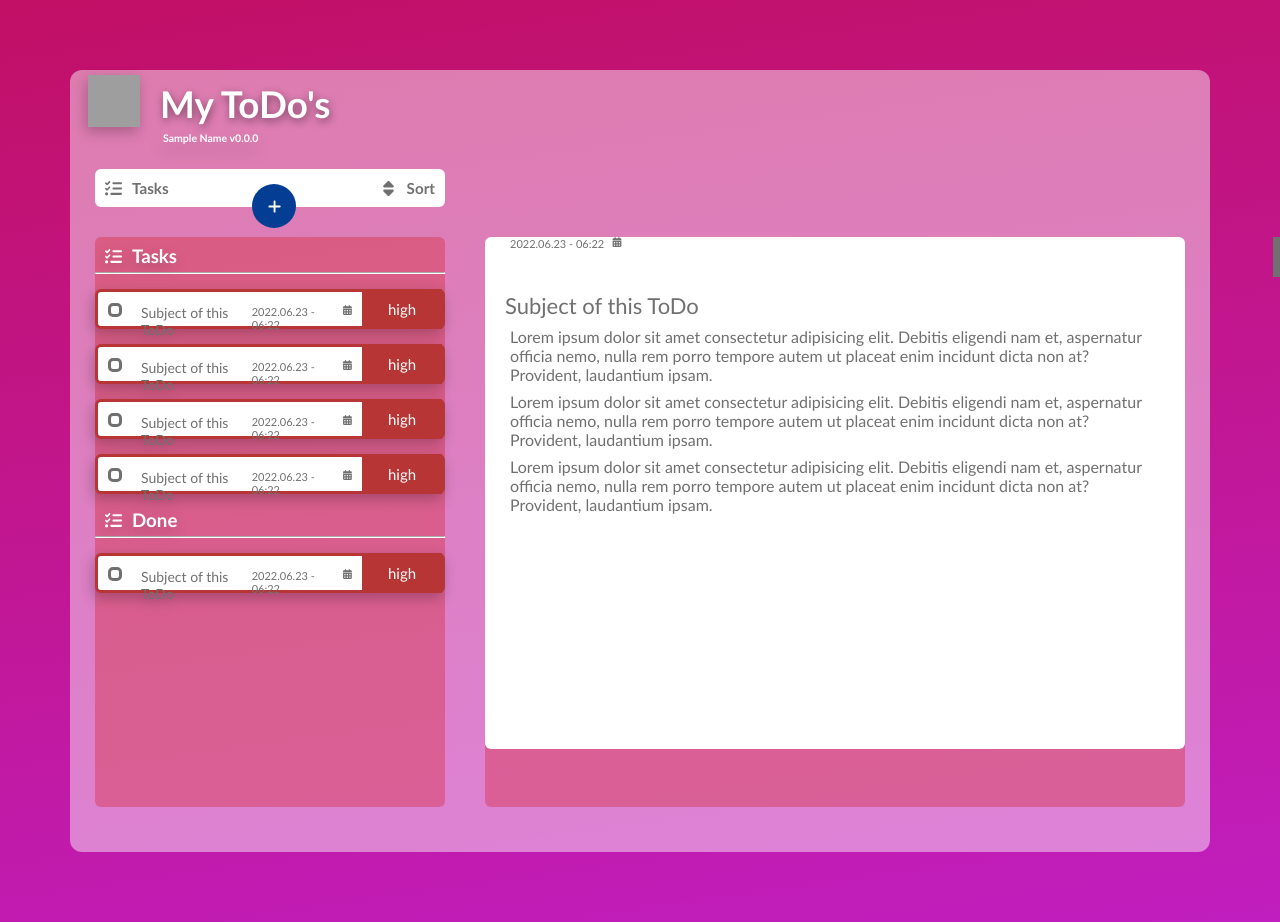
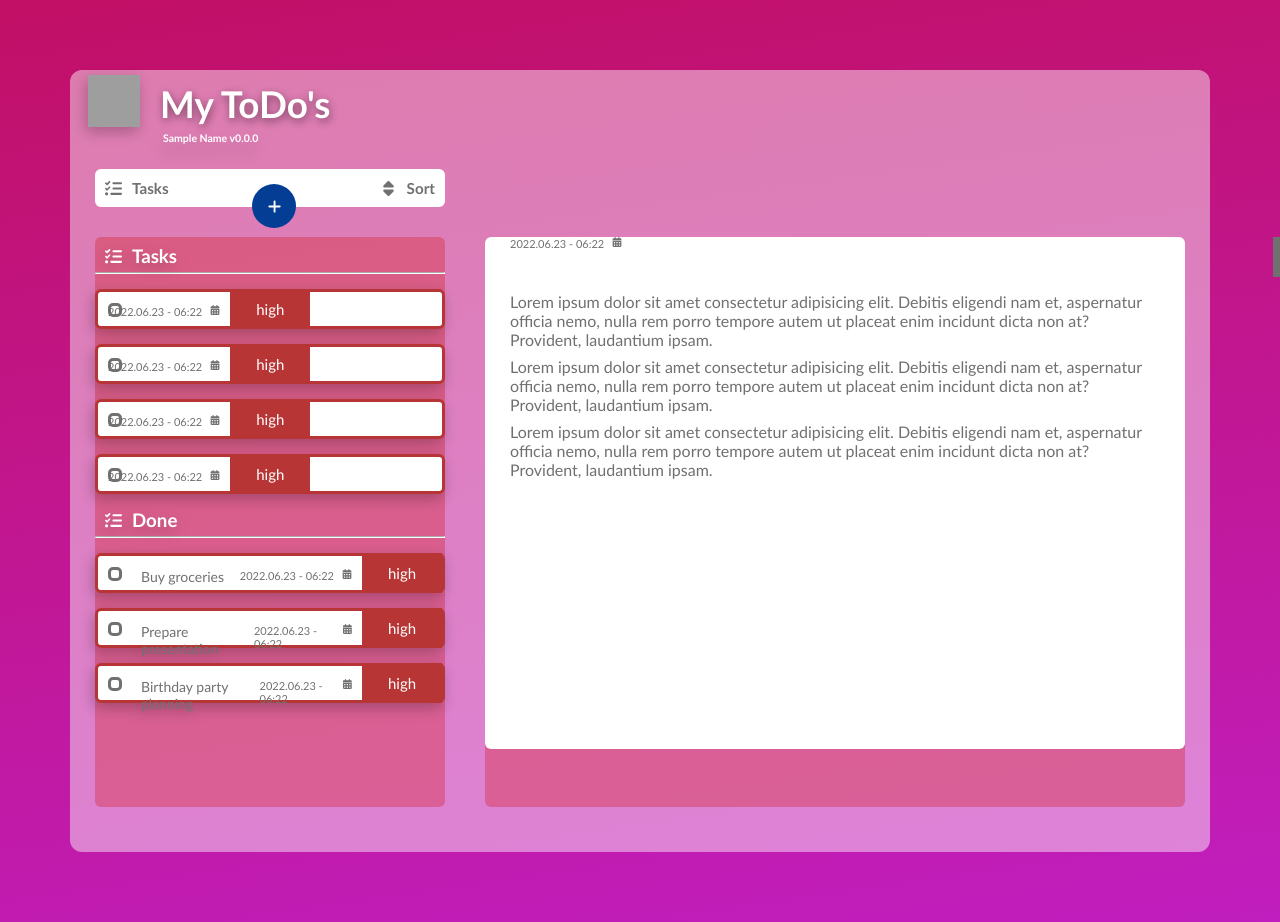
Before and after one commit to reza-nzri/vue-todo-app, a Vue app: page / in a window 1280 px wide. Shown: the top 922 px of the page. Built offline with nearby package versions, Linux system fonts and the light colour scheme; grey boxes are pictures that could not be loaded.

Commit message:
Send and prop drilling subject to child components such as TaskSubject.vue only wirh js

```diff
--- a/src/components/DoneListView.vue
+++ b/src/components/DoneListView.vue
@@ -1,10 +1,3 @@
-<script setup lang="ts">
-import { ref } from "vue";
-import TodoListElement from "@/components/TodoListElement.vue";
-
-const isChecked = ref(false);
-</script>
-
 <template>
   <div class="done-list-comp">
     <div class="done-topic">
@@ -14,9 +7,55 @@ const isChecked = ref(false);
 
     <hr class="hr-topic" />
 
-    <TodoListElement class="list" v-model="isChecked" />
+    <TodoListElement
+      v-for="task in tasks"
+      :key="task.id"
+      :task="task"
+      class="list"
+      v-model="isChecked"
+    />
   </div>
 </template>
+
+<script setup lang="ts">
+import { ref } from "vue";
+import TodoListElement from "@/components/TodoListElement.vue";
+
+const isChecked = ref(false);
+
+const tasks = ref([
+  {
+    id: "1",
+    subject: "Buy groceries",
+    description:
+      "Today, we need to buy groceries from the supermarket for the week. Items needed include milk, eggs, bread, fruits, and vegetables.",
+    dueDateTime: "2023-07-03T12:00:00",
+    priority: "high",
+    completed: false,
+    opened: true,
+  },
+  {
+    id: "2",
+    subject: "Prepare presentation",
+    description:
+      "Prepare a PowerPoint presentation for the team meeting scheduled tomorrow. The presentation should cover project updates, milestones, and future plans.",
+    dueDateTime: "2023-07-03T12:00:00",
+    priority: "medium",
+    completed: false,
+    opened: false,
+  },
+  {
+    id: "3",
+    subject: "Birthday party planning",
+    description:
+      "Organize and plan for John's birthday party this weekend. Tasks include inviting guests, ordering cake and decorations, and finalizing the venue.",
+    dueDateTime: "2023-07-03T12:00:00",
+    priority: "low",
+    completed: true,
+    opened: false,
+  },
+]);
+</script>
 
 <style scoped>
 .done-list-comp {
--- a/src/components/TaskSubject.vue
+++ b/src/components/TaskSubject.vue
@@ -1,12 +1,16 @@
-<script setup lang="ts"></script>
-
 <template>
   <div>
     <div class="task-subject">
-      <p class="subject-text">Subject of this ToDo</p>
+      <p class="subject-text">{{ subject }}</p>
     </div>
   </div>
 </template>
+
+<script setup>
+import { defineProps } from "vue";
+
+const props = defineProps(["subject"]);
+</script>
 
 <style scoped>
 .subject-text {
--- a/src/components/TodoListElement.vue
+++ b/src/components/TodoListElement.vue
@@ -1,13 +1,3 @@
-<script setup lang="ts">
-import { ref } from "vue";
-import CheckBoxComp from "@/components/CheckboxComp.vue";
-import TaskSubject from "@/components/TaskSubject.vue";
-import TimestampDisplay from "@/components/TimestampDisplay.vue";
-import PriorityIndicator from "@/components/PriorityIndicator.vue";
-
-const isChecked = ref(false);
-</script>
-
 <template>
   <div>
     <div class="todo-list">
@@ -15,13 +5,33 @@ const isChecked = ref(false);
         <CheckBoxComp v-model="isChecked" class="check-box-comp" />
         <!-- <p class="checkbox-checker-text">Checkbox is {{ isChecked ? 'checked' : 'unchecked' }}</p> -->
 
-        <TaskSubject class="task-subject" />
+        <TaskSubject
+          class="task-subject"
+          v-if="props.task"
+          :subject="props.task.subject"
+        />
         <TimestampDisplay class="timestamp-display" />
         <PriorityIndicator class="priority-indicator" />
       </div>
     </div>
   </div>
 </template>
+
+<script setup>
+import { ref, defineProps, watch } from "vue";
+import CheckBoxComp from "@/components/CheckboxComp.vue";
+import TaskSubject from "@/components/TaskSubject.vue";
+import TimestampDisplay from "@/components/TimestampDisplay.vue";
+import PriorityIndicator from "@/components/PriorityIndicator.vue";
+
+const isChecked = ref(false);
+
+const props = defineProps(["task"]);
+
+watch(isChecked, (newVal) => {
+  console.log(`Checkbox is ${newVal ? "checked" : "unchecked"}`);
+});
+</script>
 
 <style scoped>
 .todo-list {
```
